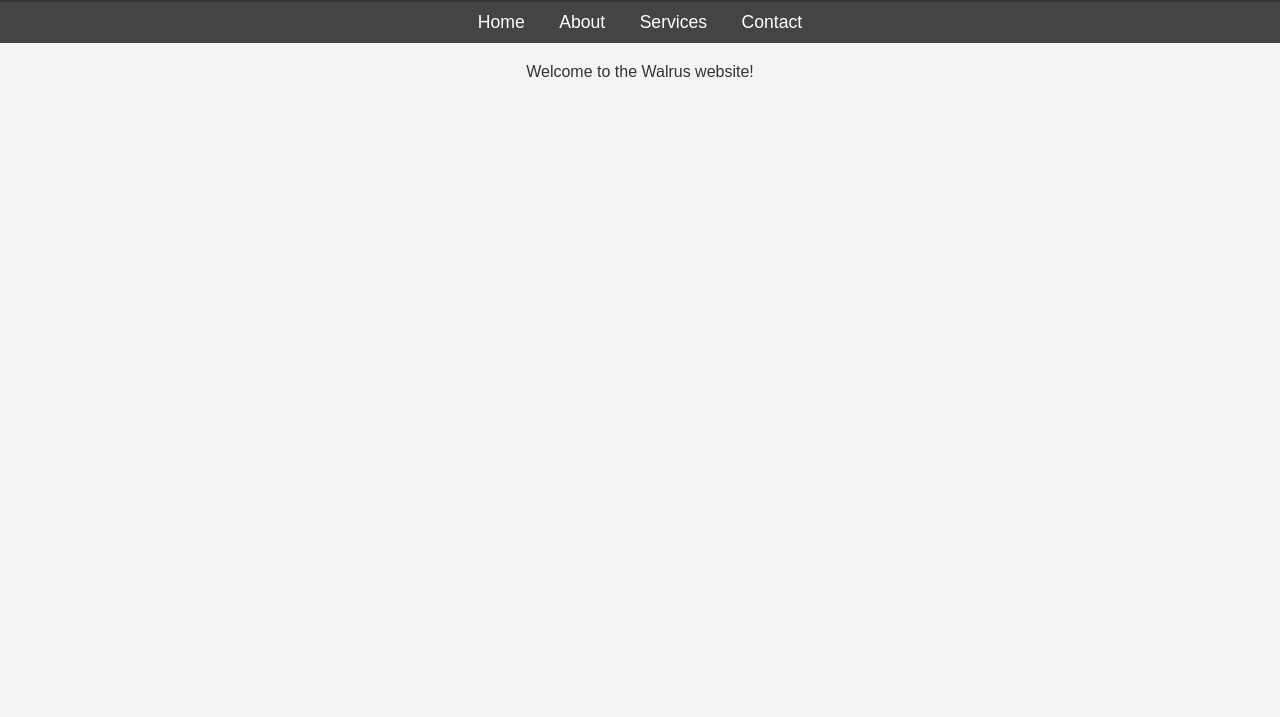
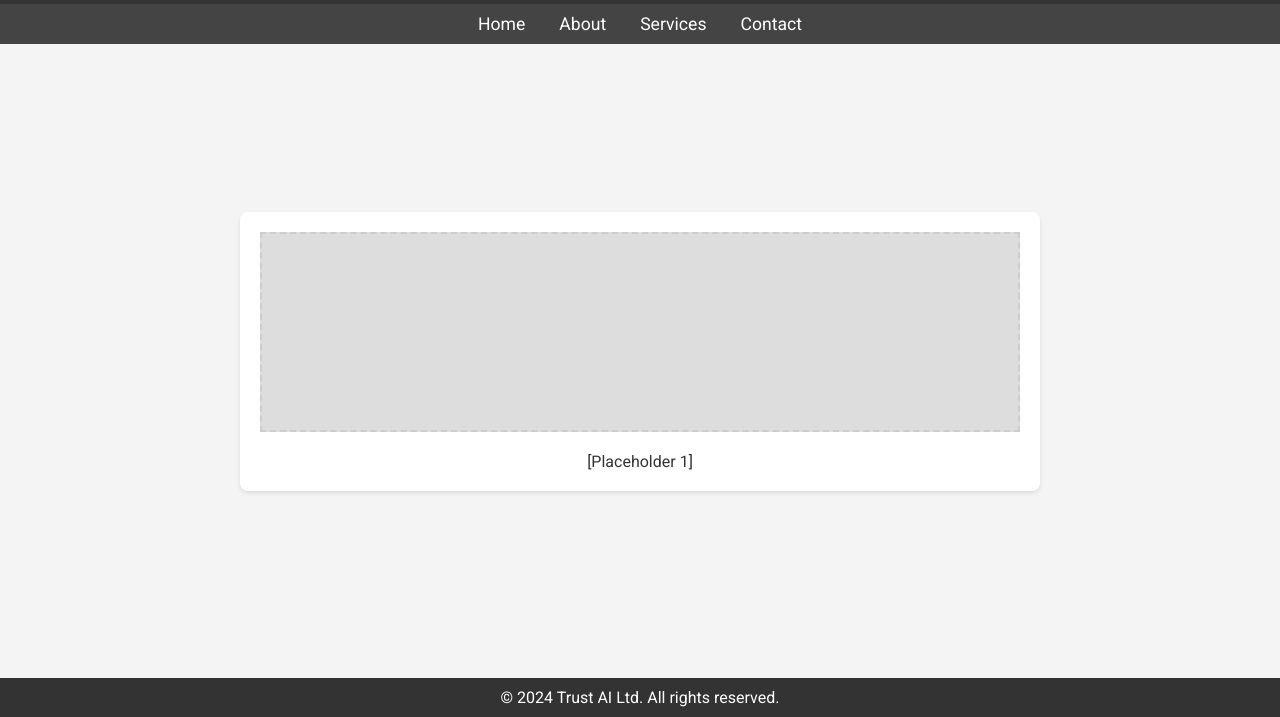
Before and after one commit to cwalrusc/cwalrusc.github.io, a plain HTML site: page index.html in a window 1280 px wide. Shown: the part 83-800 px from the top of the page. Drawn offline with Linux system fonts and the light colour scheme.

Commit message:
updated website

```diff
--- a/index.html
+++ b/index.html
@@ -2,6 +2,8 @@
 <html lang="en">
 <head>
     <meta charset="UTF-8">
+    <link rel="stylesheet" href="https://cdnjs.cloudflare.com/ajax/libs/font-awesome/5.15.3/css/all.min.css">
+    <link href="https://fonts.googleapis.com/css2?family=Roboto:wght@400;700&display=swap" rel="stylesheet">
     <meta name="viewport" content="width=device-width, initial-scale=1.0">
     <meta http-equiv="X-UA-Compatible" content="ie=edge">
     <title>Walrus</title>
@@ -12,9 +14,12 @@
             box-sizing: border-box;
         }
         body {
-            font-family: Arial, sans-serif;
+            font-family: 'Roboto', sans-serif;
             background-color: #f4f4f4;
             color: #333;
+            display: flex;
+            flex-direction: column;
+            min-height: 100vh;
         }
         header {
             background-color: #333;
@@ -36,10 +41,41 @@
             padding: 15px;
             font-size: 1.1rem;
             cursor: pointer;
+            transition: background-color 0.3s;
+        }
+        nav a:hover {
+            background-color: #555;
         }
         #content {
+            flex: 1;
             padding: 20px;
+            display: flex;
+            justify-content: center;
+            align-items: center;
+            flex-direction: column;
+        }
+        .panel {
+            background-color: #fff;
+            border-radius: 8px;
+            box-shadow: 0 2px 4px rgba(0, 0, 0, 0.1);
+            padding: 20px;
+            max-width: 800px;
+            width: 100%;
             text-align: center;
+            margin-bottom: 20px;
+        }
+        .placeholder-box {
+            width: 100%;
+            height: 200px;
+            background-color: #ddd;
+            border: 2px dashed #ccc;
+            margin-bottom: 20px;
+        }
+        footer {
+            background-color: #333;
+            color: #fff;
+            text-align: center;
+            padding: 10px;
         }
     </style>
 </head>
@@ -54,27 +90,35 @@
         <a onclick="showContent('contact')">Contact</a>
     </nav>
     <section id="content">
-        <p>Welcome to the Walrus website!</p>
+        <div class="panel">
+            <div class="placeholder-box"></div>
+            <p>[Placeholder 1]</p>
+        </div>
     </section>
+    <footer>
+        <p>&copy; 2024 Trust AI Ltd. All rights reserved.</p>
+    </footer>
     <script>
         function showContent(page) {
             const content = document.getElementById('content');
+            let html = '';
             switch(page) {
                 case 'home':
-                    content.innerHTML = '<p>Welcome to the Walrus website!</p>';
+                    html = '<div class="panel"><div class="placeholder-box"></div><p>[Placeholder 1]</p></div>';
                     break;
                 case 'about':
-                    content.innerHTML = '<p>About us: We are a company that loves walruses.</p>';
+                    html = '<div class="panel"><div class="placeholder-box"></div><p>About us: [Placeholder 2].</p></div>';
                     break;
                 case 'services':
-                    content.innerHTML = '<p>Our services include walrus watching tours and merchandise.</p>';
+                    html = '<div class="panel"><div class="placeholder-box"></div><p>[Placeholder 3]</p></div>';
                     break;
                 case 'contact':
-                    content.innerHTML = '<p>Contact us at walrus@example.com.</p>';
+                    html = '<div class="panel"><div class="placeholder-box"></div><p>[Placeholder 4]</p><p>Contact us at contact@walrus.cfd.</p></div>';
                     break;
                 default:
-                    content.innerHTML = '<p>Welcome to the Walrus website!</p>';
+                    html = '<div class="panel"><div class="placeholder-box"></div><p>[Placeholder 5]</p></div>';
             }
+            content.innerHTML = html;
         }
     </script>
 </body>
```
